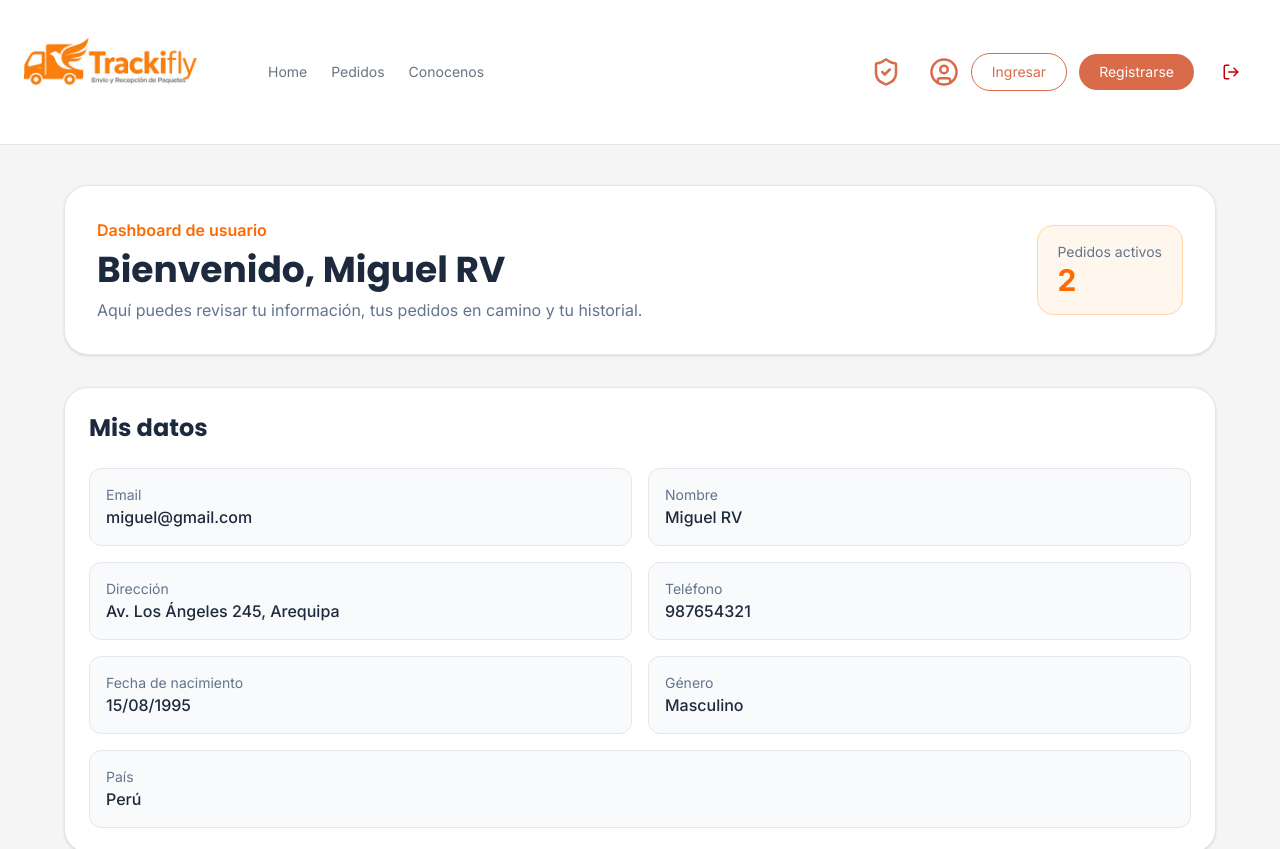
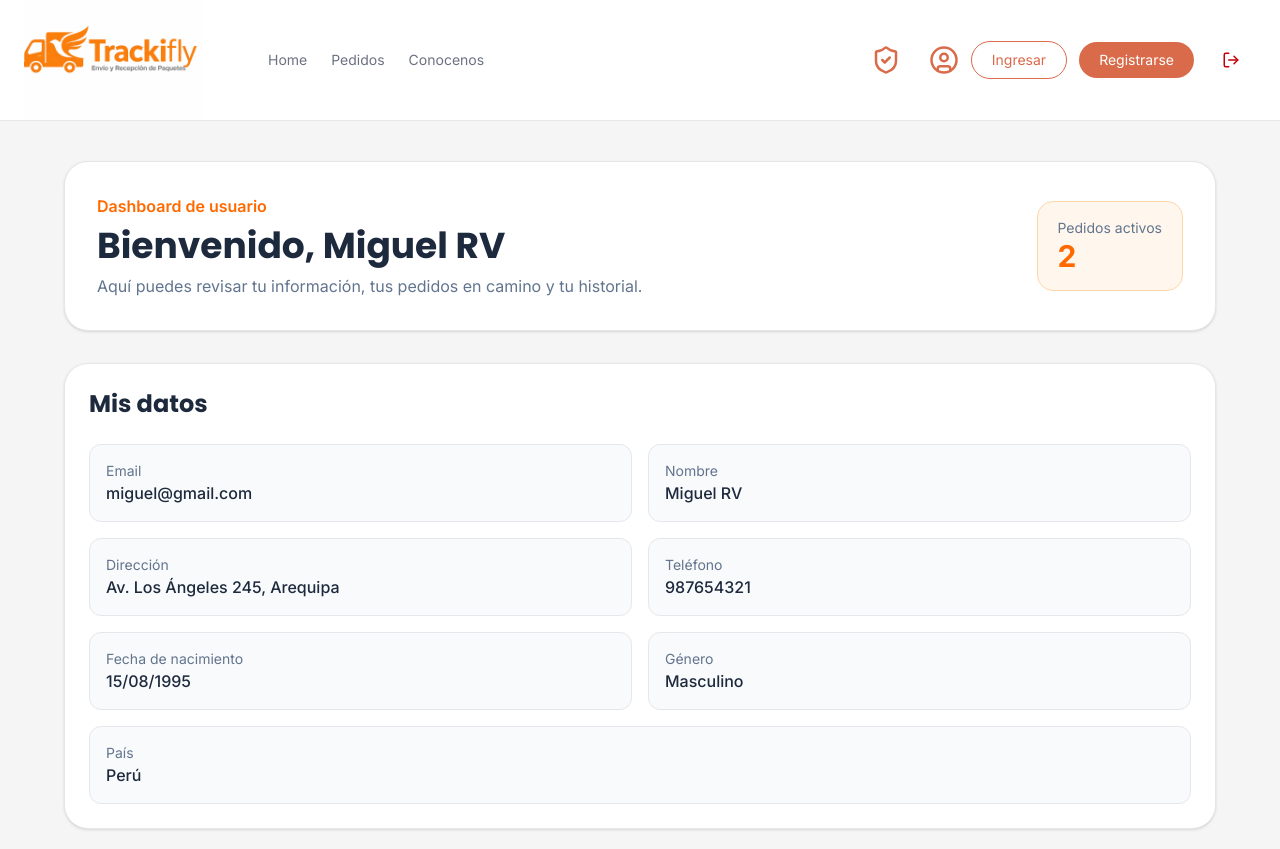
Before and after one commit to trackifly-app/Front-TrackiFly, a Next.js app in the folder front/: page /en/dashboard/user in a window 1280 px wide. Shown: the top 849 px of the page. Built offline with nearby package versions, Linux system fonts and the light colour scheme.

Commit message:
feat: correct styles on navbar and userProfile

```diff
--- a/front/src/components/Navbar.tsx
+++ b/front/src/components/Navbar.tsx
@@ -4,7 +4,7 @@ import { LogOut, ShieldCheck, UserCircle } from "lucide-react";
 
 const Navbar = () => {
   return (
-    <nav className="w-full grid grid-cols-[auto_1fr_auto] items-center px-6 py-3 border-b border-gray-200 sticky top-0 bg-white">
+    <nav className="w-full grid grid-cols-[auto_1fr_auto] items-center px-6 border-b border-gray-200 sticky top-0 bg-white">
       {/* LOGO */}
       <Link href="/">
         <Image
--- a/front/src/components/dashboardUser/UserProfileCard.tsx
+++ b/front/src/components/dashboardUser/UserProfileCard.tsx
@@ -18,7 +18,9 @@ export default function UserProfileCard({ user }: UserProfileCardProps) {
       <div className="grid grid-cols-1 md:grid-cols-2 gap-4">
         <div className="bg-gray-50 rounded-xl p-4 border border-gray-200">
           <p className="text-sm text-slate-500">Email</p>
-          <p className="text-slate-800 font-medium break-words">{user.email}</p>
+          <p className="text-slate-800 font-medium wrap-break-word">
+            {user.email}
+          </p>
         </div>
 
         <div className="bg-gray-50 rounded-xl p-4 border border-gray-200">
```
